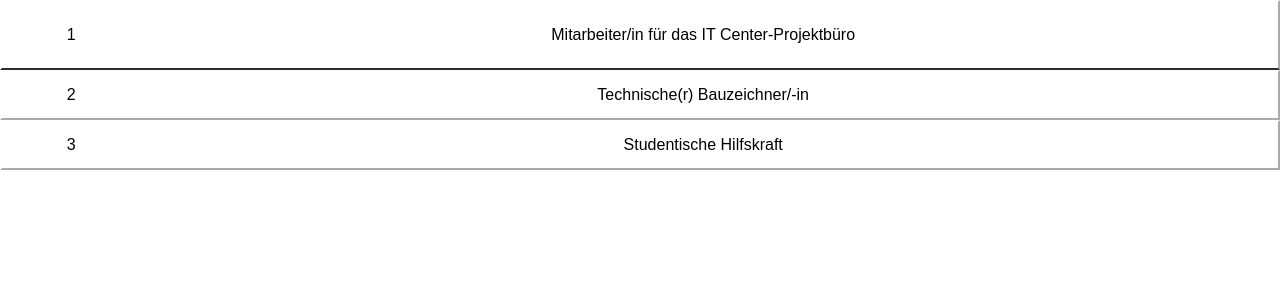
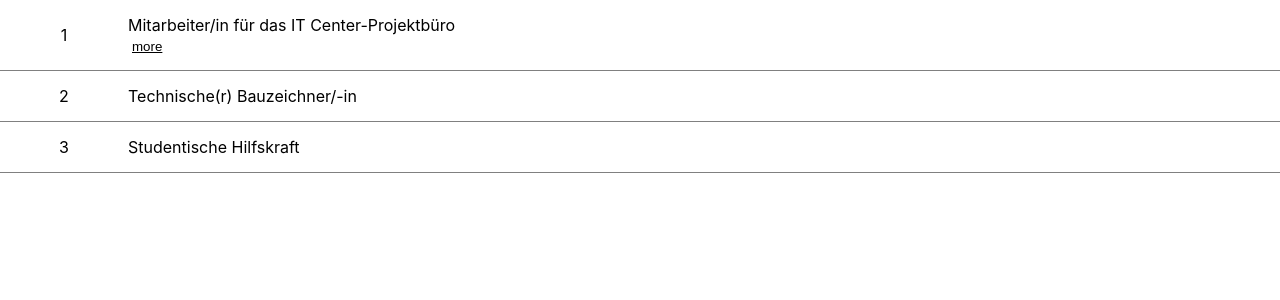
Before and after one commit to SeRin-Yang/React, a React (Create React App) app in the folder assignment02/: page / in a window 1280 px wide. Shown: the top 300 px of the page. Built offline with nearby package versions, Linux system fonts and the light colour scheme.

Commit message:
Change the structure of ExpandableListItem
- Change the structure
- hover > make button visible

```diff
--- a/assignment02/src/components/ExpandableListItem/ExpandableListItem.css
+++ b/assignment02/src/components/ExpandableListItem/ExpandableListItem.css
@@ -1,22 +1,38 @@
-.buttonWrapper {
+.itemWrapper {
   width: 100%;
   height: 50px;
+  font-size: 1em;
+  align-items: center;
   display: flex;
-  align-items: center;
   background-color: white;
-  font-size: 1em;
-  border-color: white;
+  border-bottom: 1px solid grey;
 }
 
-.buttonWrapper:hover{
-  height: 70px;
-  border-bottom-color: grey;
+.index {
+  width: 10%;
+  text-align: center;
 }
 
-.index{
-  width: 10%;
+.titleAndMore {
+  width: 90%;
 }
 
-.title{
-  width: 90%;
+.hide {
+  min-width: 25px;
+  height: 20px;
+  padding: 4px 4px;
+  color: black;
+  cursor: pointer;
+  border: none;
+  display: none;
+  background-color: inherit;
+  text-decoration: underline;
 }
+
+.itemWrapper:hover .hide {
+  display: inline-block;
+}
+
+.itemWrapper:hover{
+  height: 70px;
+}
--- a/assignment02/src/components/ExpandableListItem/ExpandableListItem.js
+++ b/assignment02/src/components/ExpandableListItem/ExpandableListItem.js
@@ -2,14 +2,17 @@ import './ExpandableListItem.css';
 
 function ExpandableListItem({index, clickEvent, title}) {
   return (
-    <button type='button' className='buttonWrapper' onClick={clickEvent}>
-      <span className='index'>
+    <div className='itemWrapper'>
+      <div className='index'>
         {index}
-      </span>
-      <span className='title'>
-        {title}
-      </span>
-    </button>
+      </div>
+      <div className='titleAndMore'>
+        <div>
+          {title}
+        </div>
+        <button className='hide' type='button' onClick={clickEvent}> more </button>
+      </div>
+    </div>
   );
 }
 
```
